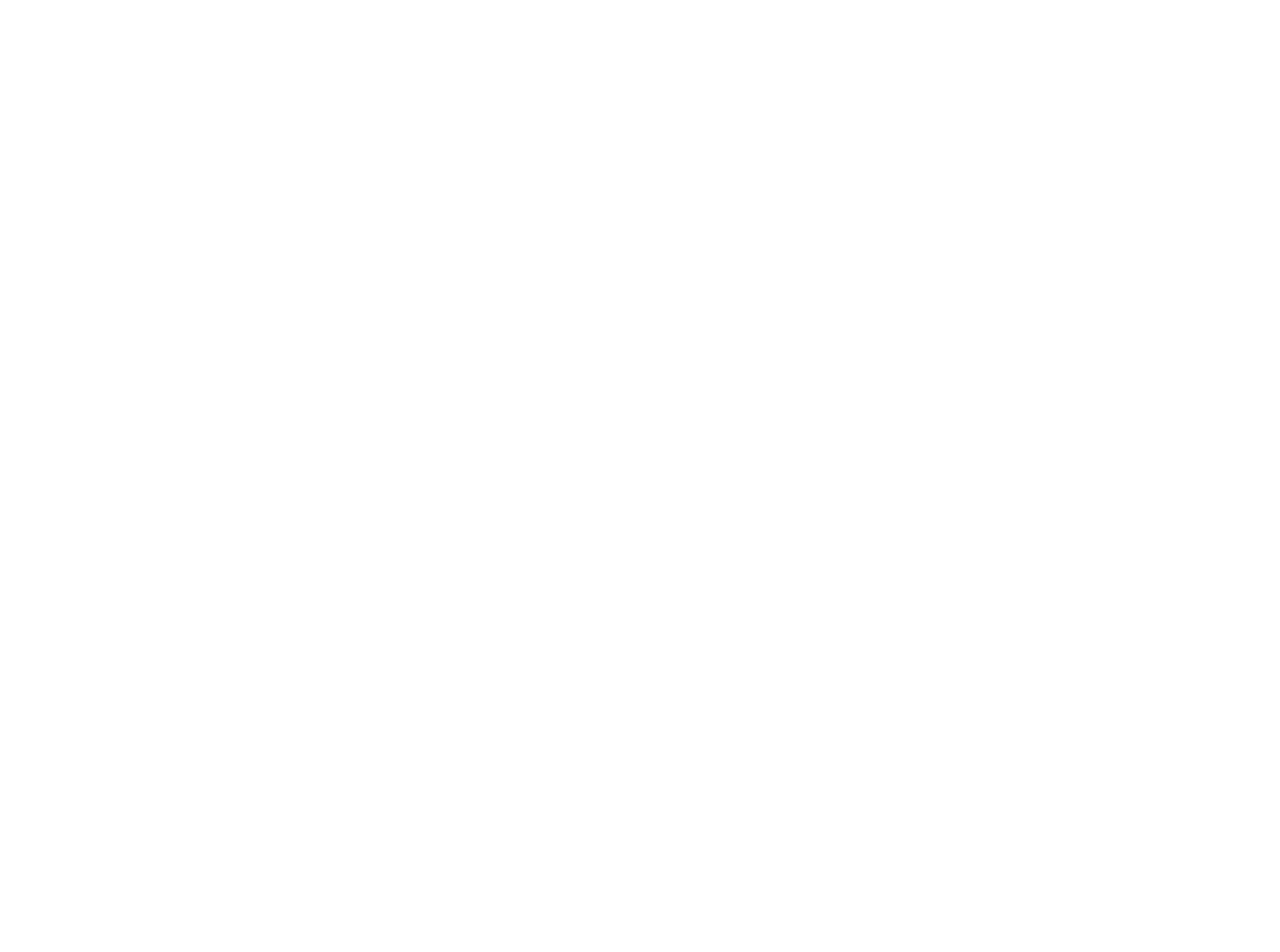
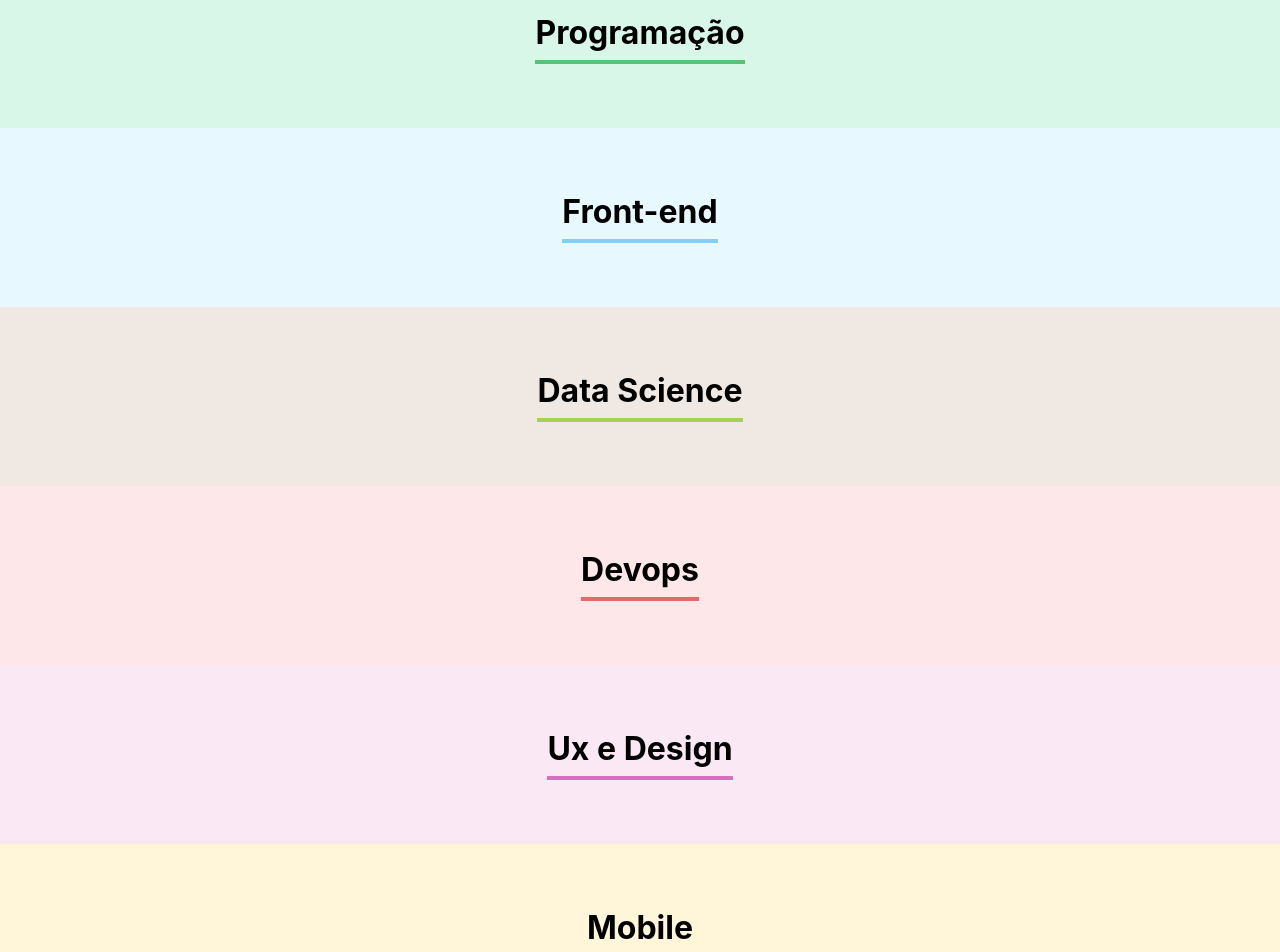
Before and after one commit to gustavocorreiaof/React-Studies, a React (Create React App) app in the folder React desenvolvendo com JavaScript/: page / in a window 1280 px wide. Shown: the part 1520-2472 px from the top of the page. Before the commit the page ends 1469 px from the top, so only its background shows below. Built offline with nearby package versions, Linux system fonts and the light colour scheme.

Commit message:
create static list of teams and create section for each team

```diff
--- a/React desenvolvendo com JavaScript/src/App.js
+++ b/React desenvolvendo com JavaScript/src/App.js
@@ -2,8 +2,47 @@
 import Banner from './components/Banner/Banner';
 import Form from './components/Form';
 import TextField from './components/TextField';
+import Time from './components/Team';
 
 function App() {
+
+const times = [
+  {
+    nome: 'Programação',
+    corPrimaria: '#57C278',
+    corSecundaria: '#D9F7E9'
+  },
+  {
+    nome: 'Front-end',
+    corPrimaria: '#82CFFA',
+    corSecundaria: '#E8F8FF'
+  },
+  {
+    nome: 'Data Science',
+    corPrimaria: '#A6D157',
+    corSecundaria: '#F0E8E2'
+  },
+  {
+    nome: 'Devops',
+    corPrimaria: '#E06B69',
+    corSecundaria: '#FDE7E8'
+  },
+  {
+    nome: 'Ux e Design',
+    corPrimaria: '#DB6EBF',
+    corSecundaria: '#FAE9F5'
+  },
+  {
+    nome: 'Mobile',
+    corPrimaria: '#FFBA05',
+    corSecundaria: '#FFF5D9'
+  },
+  {
+    nome: 'Inovação e Gestão',
+    corPrimaria: '#FF8A29',
+    corSecundaria: '#FFEEDF'
+  }
+]
 
   const [colaboradores, setColaboradores] = useState([])
 
@@ -18,6 +57,7 @@
       <Banner></Banner>
       <Form aoColaboradorCadastrado={colaborador => aoNovoColaboradorAdicionado(colaborador)}></Form>
 
+      {times.map(time => <Time key={time.nome} Name={time.nome} corPrimaria={time.corPrimaria} corSecundaria={time.corSecundaria}></Time>)}
     </div>
   );
 }
--- /dev/null
+++ b/React desenvolvendo com JavaScript/src/components/Team/Time.css
@@ -0,0 +1,11 @@
+.time{
+    text-align: center; /*centraliza o texto*/
+    padding: 32px;
+}
+
+.time h3{
+    font-size: 32px;
+    border-bottom: 4px solid;
+    display: inline-block;
+    padding-bottom: 8px; /*geralmente utilizamos base 2 */
+}
--- /dev/null
+++ b/React desenvolvendo com JavaScript/src/components/Team/index.js
@@ -0,0 +1,11 @@
+import './Time.css'
+
+const Time = (props) =>{
+    return(
+        <section className='time' style={{backgroundColor : props.corSecundaria}}>
+            <h3 style={{borderColor: props.corPrimaria}}>{props.Name}</h3>
+        </section>
+    )
+}
+
+export default Time
```
